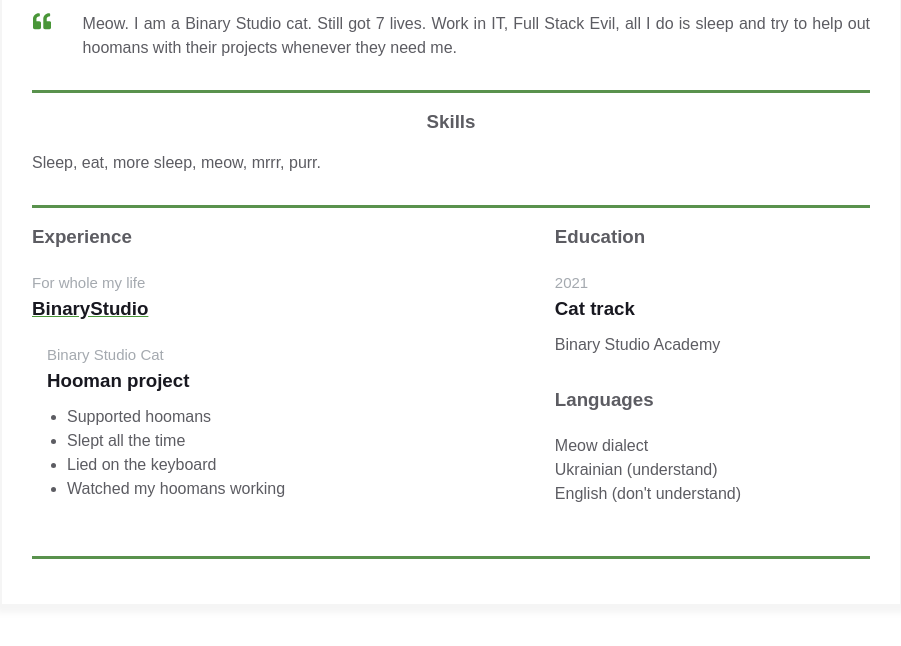
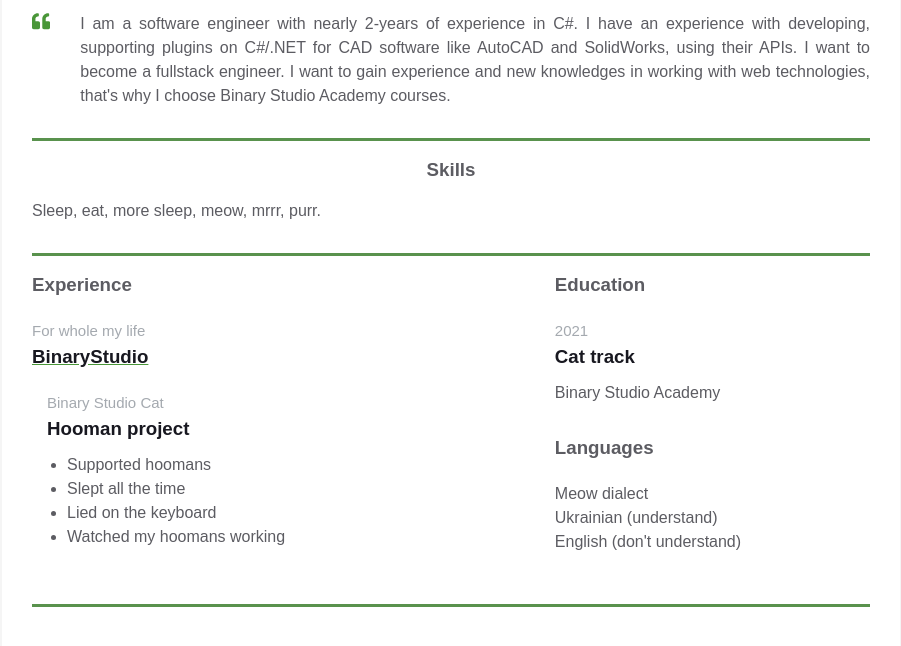
Before and after one commit to SamDuvanov/homepage, a plain HTML site: page index.html in a window 1280 px wide. Shown: the part 292-938 px from the top of the page, without its empty margins (189-1090 px from the left). Drawn offline with Linux system fonts and the light colour scheme.

Commit message:
Resume Intro was customised

```diff
--- a/index.html
+++ b/index.html
@@ -106,9 +106,11 @@
                 </svg>
               </div>
               <p class="intro_text">
-                Meow. I am a Binary Studio cat. Still got 7 lives. Work in IT,
-                Full Stack Evil, all I do is sleep and try to help out hoomans
-                with their projects whenever they need me.
+                I am a software engineer with nearly 2-years of experience in C#.
+                I have an experience with developing, supporting plugins on C#/.NET for CAD software
+                like AutoCAD and SolidWorks, using their APIs. I want to become a fullstack engineer.
+                I want to gain experience and new knowledges in working with web technologies, that's why I choose
+                Binary Studio Academy courses.
               </p>
             </div>
           </div>
```
